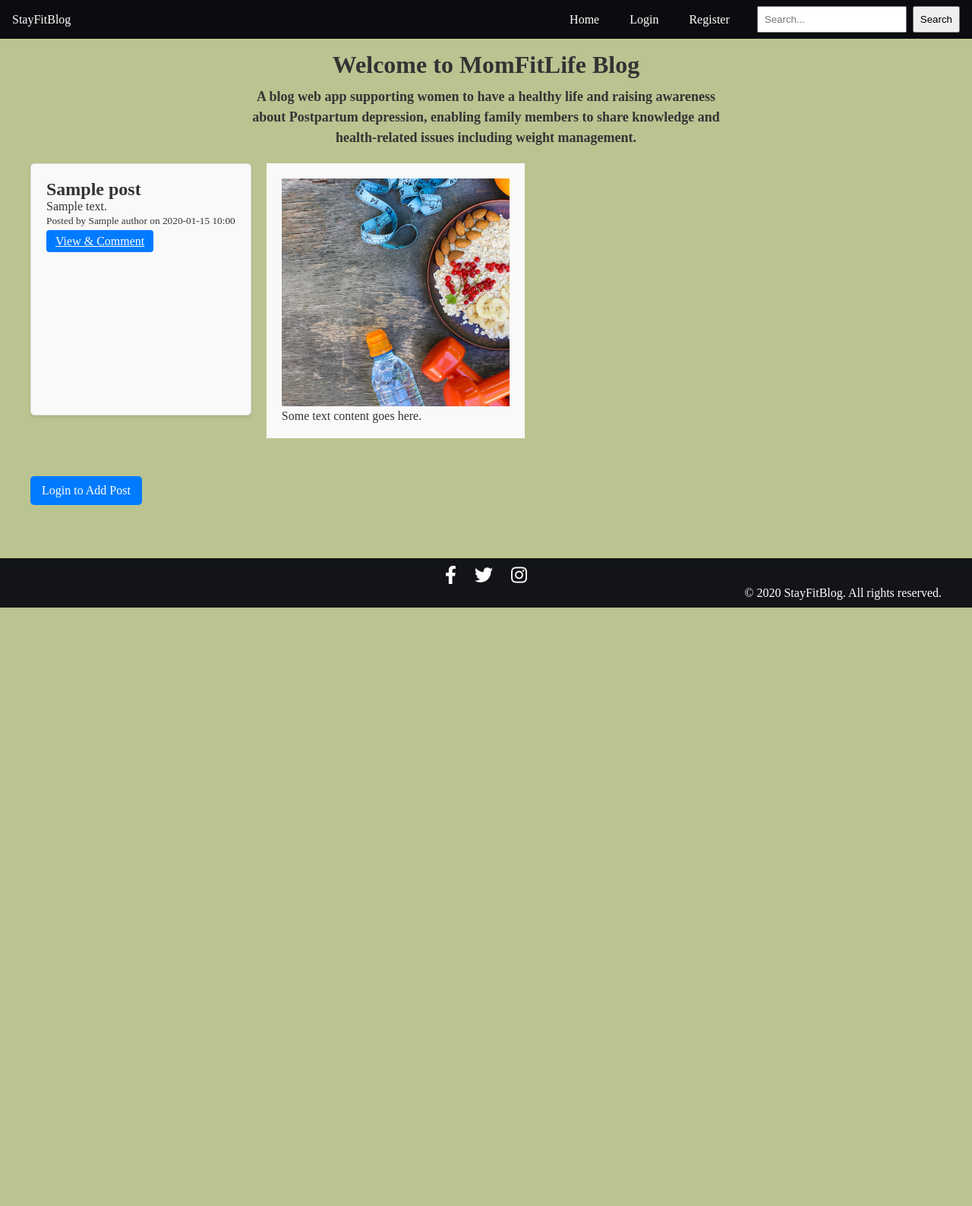
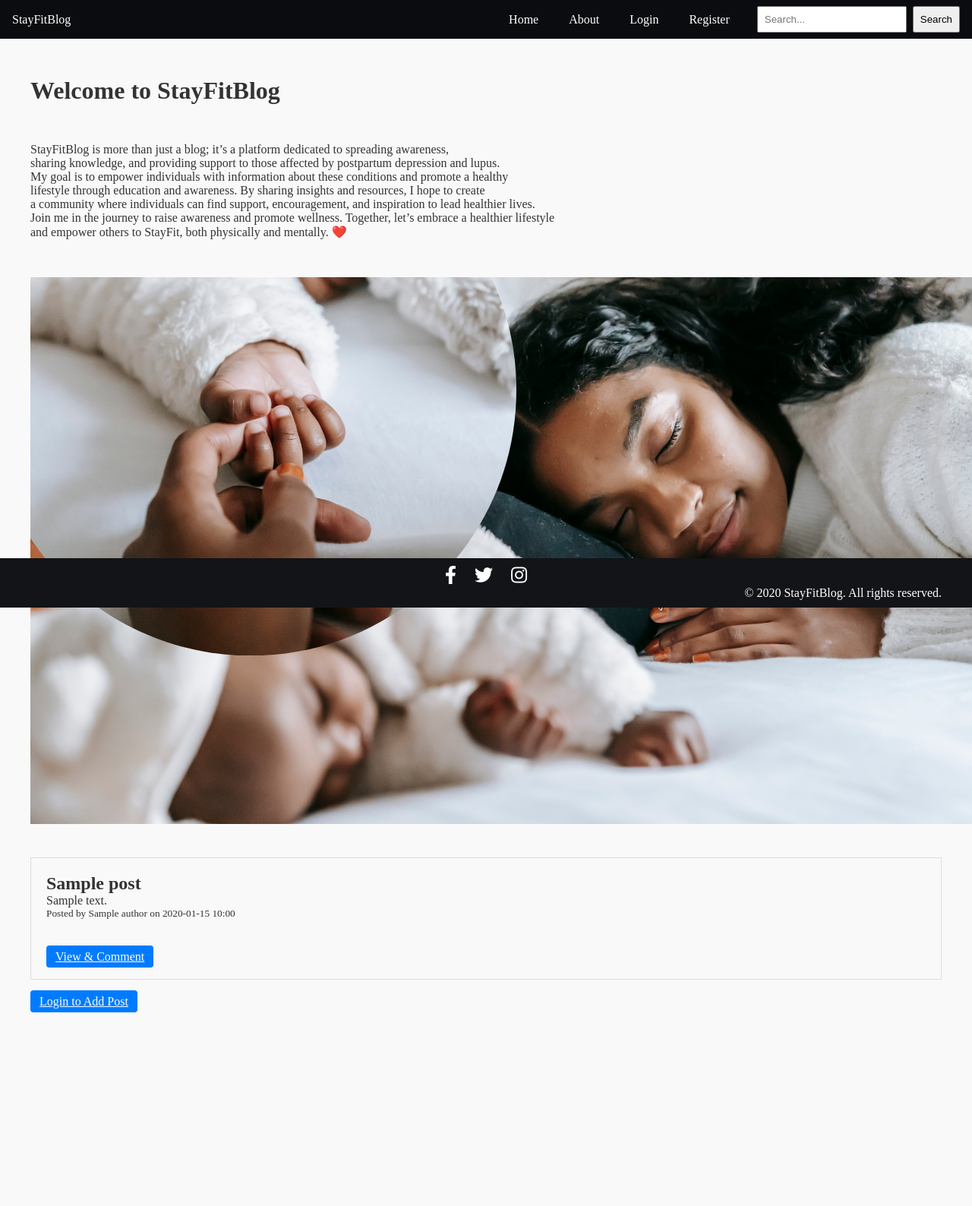
Before and after one commit to Emmayordi/alx_capstone_project, a Python web app: template StayFitBlog/templates/home.html in a window 1280 px wide. Shown: the whole page at 76% size. Before the commit the page ends 800 px from the top, so only its background shows below. Run offline with Jinja, Linux system fonts and the light colour scheme; the template is opened without the code that fills it: most values are stand-ins (such as "Sample title", 1, 10 or a date in 2020).

Commit message:
About me page and all work good

```diff
--- a/StayFitBlog/forms.py
+++ b/StayFitBlog/forms.py
@@ -3,6 +3,9 @@ from flask_wtf import FlaskForm
 from wtforms import StringField, PasswordField, SubmitField, TextAreaField, BooleanField
 from wtforms.validators import DataRequired, Email, ValidationError
 from StayFitBlog.models import User
+
+class DeletePostForm(FlaskForm):
+    submit = SubmitField('Delete Post')
 
 class RegisterForm(FlaskForm):
     name = StringField('Name', validators=[DataRequired()])
--- a/StayFitBlog/static/css/styles.css
+++ b/StayFitBlog/static/css/styles.css
@@ -7,10 +7,10 @@
 }
 
 body {
-    background-color: hwb(72 57% 23%); /* Light gray background for a calm feel */
+    background-color: #f9f9f9; /* Light gray background for a calm feel */
     color: #333; /* Dark gray font color for better readability */
     margin: 0;
-    padding: 0;
+    padding: 0px;
     overflow-x: hidden;
 }
 
@@ -203,28 +203,37 @@ body {
   }
 
   /*Card*/
-  .posts-container {
+  .posts-flex-container {
+    margin-top: 40px;
     display: flex;
     flex-wrap: wrap;
-    gap: 20px; /* Adjust the space between cards */
+    gap: 20px; /* Adjusts the space between cards */
   }
 
-  .post-card {
-    background-color: #f9f9f9;
-    border: 1px solid #e1e1e1;
-    border-radius: 5px;
-    padding: 15px;
-    width: calc(33.333% - 20px); /* Three cards per row - adjust gap if needed */
-    box-shadow: 0 2px 4px rgba(0,0,0,0.1);
+  .post-wrapper {
+    flex: 1;
+    min-width: 300px; /* Minimum width of each card before wrapping */
+    border: 1px solid #ddd;
+    padding: 20px;
+    margin-bottom: 20px;
+    display: flex;
+    flex-direction: column; /* Ensures content stacks vertically */
   }
 
-  .post-card h2 {
-    margin-top: 0;
+  .comments {
+    background-color: #f9f9f9;
+    padding: 10px;
+    border-top: 1px solid #ccc;
+    display: none; /* Start with comments hidden */
   }
+ .image-content,.text-content,.welcome-section, .h3{
+  margin-top: 50px;
+
+ }
 
   .read-more-btn, .add-post-btn, .login-to-add-post-btn {
     display: inline-block;
-    background-color: #007bff;
+    background-color: hsl(216, 10%, 10%);
     color: white;
     padding: 10px 15px;
     text-decoration: none;
@@ -239,34 +248,16 @@ body {
     .post-card {
       width: 100%; /* Full width for smaller screens */
     }
-  }
-  .post-wrapper {
-    display: flex;
-    margin-bottom: 20px; /* Adjust spacing between post-wrapper */
-  }
 
-  .post-card {
-    flex: 1; /* Adjust the width of the post cards */
-  }
 
-  .image-card {
-    width: 300px; /* Adjust the width of the image cards */
-    margin-left: 20px; /* Adjust spacing between post cards and image cards */
-  }
 
-  .image-card img {
-    max-width: 100%; /* Ensure image fits within container */
-  }
 
-  .welcome-section {
-    text-align: center;
-    margin-bottom: 20px;
-}
-
-.welcome-section h1 {
-    font-weight: bold;
-    font-size: 32px;
-    margin-bottom: 10px;
+.welcome-section1 h1 {
+  max-width: 800px;
+  margin: auto;
+  background: white;
+  padding: 20px;
+  padding-top: 50px; /* Adds space at the top */
 }
 
 .welcome-section h3 {
@@ -283,22 +274,103 @@ body {
     margin-bottom: 40px; /* Add space between each card */
 }
 
-.post-card {
-    border: 1px solid #ddd;
-    padding: 20px;
-    background-color: #f9f9f9; /* Light gray background color for post cards */
-}
 
-.image-card {
-    padding: 20px;
-    background-color: #f9f9f9; /* Light gray background color for image cards */
-}
-
-.button-group {
-    margin-top: 20px;
-    text-align: center; /* Center align the buttons */
-}
 
 .button-group a {
     margin-right: 10px;
 }
+  }
+
+  /* Ensure comments are correctly toggled */
+.comments {
+  background-color: #f9f9f9;
+  padding: 10px;
+  border-top: 1px solid #ccc;
+  display: none; /* Keep as is for JavaScript toggling */
+}
+
+/* Improve visibility of 'Show Comments' button when comments are shown */
+.btn-info.active {
+  background-color: #0056b3; /* Darker shade for active state */
+  color: white;
+}
+
+/* Adjustments for responsive design */
+@media (max-width: 768px) {
+  .posts-flex-container {
+      flex-direction: column;
+  }
+
+  .post-wrapper {
+      width: 100%; /* Ensure cards take full width on smaller screens */
+  }
+}
+
+comments {
+  display: none; /* Start with comments hidden */
+}
+
+.comments.show {
+  display: block; /* Show comments when this class is added */
+}
+
+
+.about-container {
+  display: flex;
+  align-items: center;
+  justify-content: center;
+}
+
+.profile-image img {
+  width: 150px; /* Adjust as needed */
+  height: 150px; /* Same as width for a circle */
+  border-radius: 50%;
+  object-fit: cover;
+}
+
+.about-content {
+  margin-left: 20px;
+}
+
+@media (max-width: 768px) {
+  .about-container {
+    flex-direction: column;
+    text-align: center;
+  }
+
+  .about-content {
+    margin: 20px 0 0;
+  }
+}
+
+.about-container {
+  max-width: 800px;
+  margin: auto;
+  padding: 20px;
+}
+
+.about-container h1, .about-container h2 {
+  color: #c61556;
+}
+
+.about-container p {
+  font-size: 16px;
+  line-height: 1.6;
+  margin-top: 15px;
+}
+
+
+
+.inspiration-section, .mission-section, .closing-section {
+  margin-left: 20px;
+  margin: 20px 0 0;
+  /* Ensures text within is also centered */
+  margin-bottom: 40px;
+}
+
+
+.inspiration-section, .mission-section, .closing-section p {
+  font-size: 16px;
+  line-height: 1.6;
+  margin-bottom: 20px;
+}
--- a/StayFitBlog/templates/home.html
+++ b/StayFitBlog/templates/home.html
@@ -1,84 +1,83 @@
 {% extends 'layout.html' %} {% block contents %}
 <div class="welcome-section">
-  <h1>Welcome to MomFitLife Blog</h1>
-  <h3>
-    A blog web app supporting women to have a healthy life and raising awareness
-    <br />
-    about Postpartum depression, enabling family members to share knowledge and
-    <br />
-    health-related issues including weight management.
-  </h3>
+  <h1>Welcome to StayFitBlog</h1>
+  <div class="content-and-image">
+    <div class="text-content">
+      <p>
+        StayFitBlog is more than just a blog; it’s a platform dedicated to
+        spreading awareness,<br />
+        sharing knowledge, and providing support to those affected by postpartum
+        depression and lupus. <br />
+        My goal is to empower individuals with information about these
+        conditions and promote a healthy <br />
+        lifestyle through education and awareness. By sharing insights and
+        resources, I hope to create <br />
+        a community where individuals can find support, encouragement, and
+        inspiration to lead healthier lives.
+      </p>
+      <p>
+        Join me in the journey to raise awareness and promote wellness.
+        Together, let’s embrace a healthier lifestyle <br />
+        and empower others to StayFit, both physically and mentally. ❤️
+      </p>
+
+      <!-- Additional content can go here -->
     </div>
-<div class="posts-container" style="margin-top: 20px">
+    <div class="image-content">
+      <img
+        src="{{ url_for('static', filename='images/1.png') }}"
+        alt="Healthy Life"
+      />
+    </div>
+  </div>
+</div>
+<div class="posts-flex-container">
   {% for post in posts %}
   <div class="post-wrapper">
-    <!-- Existing content for each post -->
-    <div
-      class="post-card"
-      style="border: 1px solid #ddd; padding: 20px; margin-bottom: 30px"
-    >
     <h2>{{ post.title }}</h2>
     <p>{{ post.content | truncate(100, True, '...') }}</p>
     <small
       >Posted by {{ post.author.name }} on {{
       post.date_posted.strftime('%Y-%m-%d %H:%M') }}</small
     >
-
-      <!-- Previously existing buttons replaced with the new btn-group -->
-      <div
-        style="margin-top: 10px"
-        class="btn-group"
-        role="group"
-        aria-label="Post actions"
-      >
+    <div style="margin-top: 40px">
       <a
         href="{{ url_for('post_detail', post_id=post.id) }}"
         class="btn btn-secondary"
-          style="margin-right: 5px"
+        style="margin-right: 200px"
         >View & Comment</a
       >
-        {% if current_user.is_authenticated and current_user.id ==
-        post.author.id %}
+      {% if current_user.is_authenticated and current_user.id == post.author.id
+      %}
       <a
         href="{{ url_for('edit_post', post_id=post.id) }}"
         class="btn btn-info"
         style="margin-right: 5px"
         >Edit</a
       >
+      <!-- Delete Post Form -->
+      <form
+        action="{{ url_for('delete_post', post_id=post.id) }}"
+        method="POST"
+      >
+        <input type="hidden" name="csrf_token" value="{{ csrf_token() }}" />
+        <button type="submit" class="btn btn-danger">Delete Post</button>
+      </form>
+
       {% endif %}
-        <!-- The Delete Account button typically wouldn't be placed here as it affects user account, not post actions -->
     </div>
-    </div>
-    <!-- End of existing post card -->
-
-    <!-- New card with picture -->
-    <div class="image-card">
-      <img src="static/images/1.png" alt="Image" />
-      <div class="card-content">
-        <p>Some text content goes here.</p>
-      </div>
-    </div>
-    <!-- End of new card -->
   </div>
   {% endfor %}
 </div>
-
 {% if current_user.is_authenticated %}
-<div style="margin-top: 20px">
-  <a href="{{ url_for('add_post') }}" class="add-post-btn">Add Post</a>
-  <!-- Delete Account button should be more appropriately placed outside of the posts loop, perhaps in a user profile section or settings page -->
-  <a
-    href="{{ url_for('delete_account') }}"
-    class="btn btn-danger"
-    onclick="return confirm('Are you sure you want to delete your account? This action cannot be undone.');"
-    >Delete Account</a
-  >
+<div style="margin-top: 100px">
+  <a href="{{ url_for('add_post') }}" class="btn btn-primary">Add Post</a>
 </div>
 {% else %}
-<div style="margin-top: 20px">
+<div style="margin-bottom: 200px">
   <a
     href="{{ url_for('login', next=request.endpoint) }}"
-    class="login-to-add-post-btn"
+    class="btn btn-secondary"
     >Login to Add Post</a
   >
 </div>
--- a/StayFitBlog/templates/layout.html
+++ b/StayFitBlog/templates/layout.html
@@ -34,6 +34,12 @@
         justify-content: space-between;
         align-items: center;
         padding: 0.5rem 1rem;
+        @media (max-width: 768px) {
+          .custom-navbar {
+            flex-direction: column; /* Stacks nav items vertically on smaller screens */
+            width: 100%; /* Full width */
+          }
+        }
       "
     >
       <a
@@ -59,6 +65,15 @@
               href="{{ url_for('home') }}"
               style="color: #fff; text-decoration: none"
               >Home</a
+            >
+          </li>
+
+          <li class="nav-item" style="margin: 0 10px">
+            <a
+              class="nav-link"
+              href="{{ url_for('about') }}"
+              style="color: #fff; text-decoration: none"
+              >About</a
             >
           </li>
           {% if not current_user.is_authenticated %}
```
Also changed, not shown: StayFitBlog/models.py (+4 -7 lines), StayFitBlog/routes.py (+26 -15 lines), StayFitBlog/templates/about_me.html (added, +50 -0 lines), StayFitBlog/templates/delete_account.html (deleted, +0 -13 lines), StayFitBlog/templates/post_detail.html (+6 -2 lines), StayFitBlog/static/images/1.png, StayFitBlog/static/images/2.png. Lines whose indentation alone changed are shown as unchanged.
